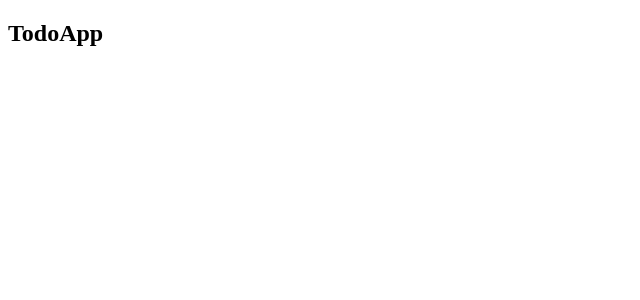
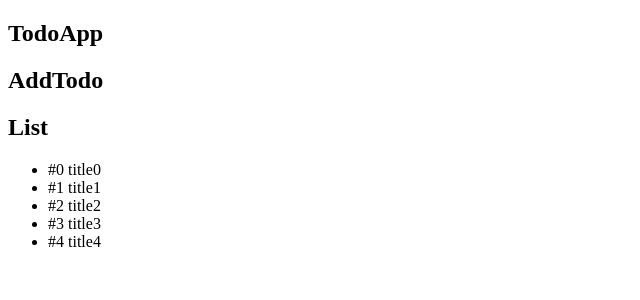
Before and after one commit to ameriken/react-redux-router-study, a React (Create React App) app: page / in a window 1280 px wide. Shown: the top 300 px of the page, without its empty margins (0-640 px from the left). Built offline with nearby package versions, Linux system fonts and the light colour scheme.

Commit message:
[add]Listコンポーネント追加

```diff
--- a/src/TodoApp.js
+++ b/src/TodoApp.js
@@ -1,17 +1,29 @@
 import React from "react";
 
 import { AddTodo }  from './components/AddTodo'
-import { ListTodo }  from './components/List'
+import { List }  from './components/List'
 
 export class TodoApp extends React.Component {
     constructor(props){
         super(props)
+        this.state = {
+            todos: [
+                { id:0, title:"title0"},
+                { id:1, title:"title1"},
+                { id:2, title:"title2"},
+                { id:3, title:"title3"},
+                { id:4, title:"title4"},
+            ],
+            nextId: 0
+        }
     }
 
     render() {
         return (
             <div>
                 <h2>TodoApp</h2>
+                <AddTodo/>
+                <List todos={this.state.todos} />
             </div>
         );
     }
--- a/src/components/AddTodo.js
+++ b/src/components/AddTodo.js
@@ -1,7 +1,7 @@
 import React from "react";
 
 
-class AddTodo extends React.Component {
+export class AddTodo extends React.Component {
     constructor(props){
         super(props)
     }
--- a/src/components/List.js
+++ b/src/components/List.js
@@ -1,15 +1,24 @@
 import React from "react";
 
 
-class List extends React.Component {
+export class List extends React.Component {
     constructor(props){
         super(props)
     }
 
     render() {
+        const list = this.props.todos.map(todo => {
+            return (
+                <li>
+                    #{todo.id} {todo.title}
+                </li>
+            );
+        });
+
         return (
             <div>
                 <h2>List</h2>
+                <ul>{list}</ul>
             </div>
         );
     }
```
